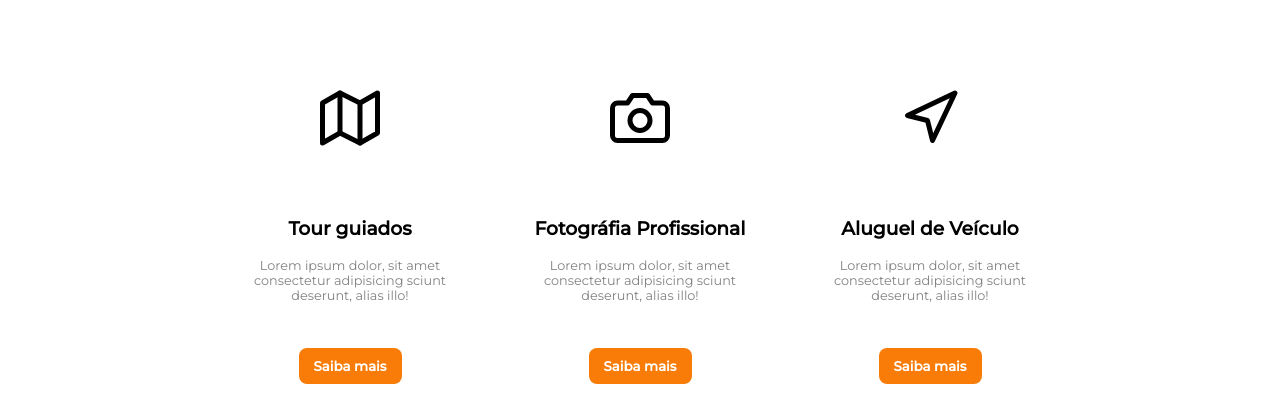
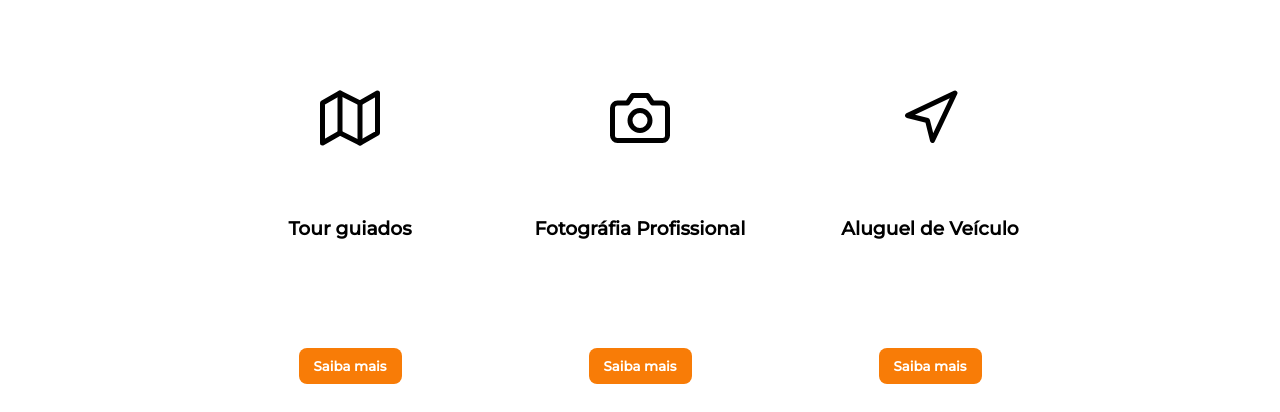
Before and after one commit to VictorFernandes019/Voyage, a plain HTML site: page index.html in a window 1280 px wide. Shown: the part 1650-2062 px from the top of the page. Drawn offline with nearby package versions, Linux system fonts and the light colour scheme; some packages are replaced by stand-ins of ours.

Commit message:
Exclusão

```diff
--- a/index.html
+++ b/index.html
@@ -151,7 +151,6 @@
         <i data-feather="map"></i>
         <div class="card-content">
           <h3>Tour guiados</h3>
-          <p>Lorem ipsum dolor, sit amet consectetur adipisicing sciunt deserunt, alias illo!</p>
         </div>
         <a href='https://www.guiasfalamportugues.com/?gclid=Cj0KCQjwn9CgBhDjARIsAD15h0B1VXaboR-PYulhRNkWGEMJajZnt5rb7ISzxjcPGFWRKv_9uRH9-6waAh93EALw_wcB'><button>Saiba mais</button></a>
       </div>
@@ -160,7 +159,6 @@
         <i data-feather="camera"></i>
         <div class="card-content">
           <h3>Fotográfia Profissional</h3>
-          <p>Lorem ipsum dolor, sit amet consectetur adipisicing sciunt deserunt, alias illo!</p>
         </div>
         <a href=''><button>Saiba mais</button></a>
            </div>
@@ -169,7 +167,6 @@
         <i data-feather="navigation"></i>
         <div class="card-content">
           <h3>Aluguel de Veículo</h3>
-          <p>Lorem ipsum dolor, sit amet consectetur adipisicing sciunt deserunt, alias illo!</p>
         </div>
         <a href='https://www.movida.com.br/?&&ds_rl=1286058&gclid=Cj0KCQjwn9CgBhDjARIsAD15h0AUz0uG5PJepG_bUGHSLDq1NmqUGjv7sd8ayfbyzcLb3l1vMbIgCAgaAmnYEALw_wcB&gclsrc=aw.ds'><button>Saiba mais</button></a>
       </div>
```
